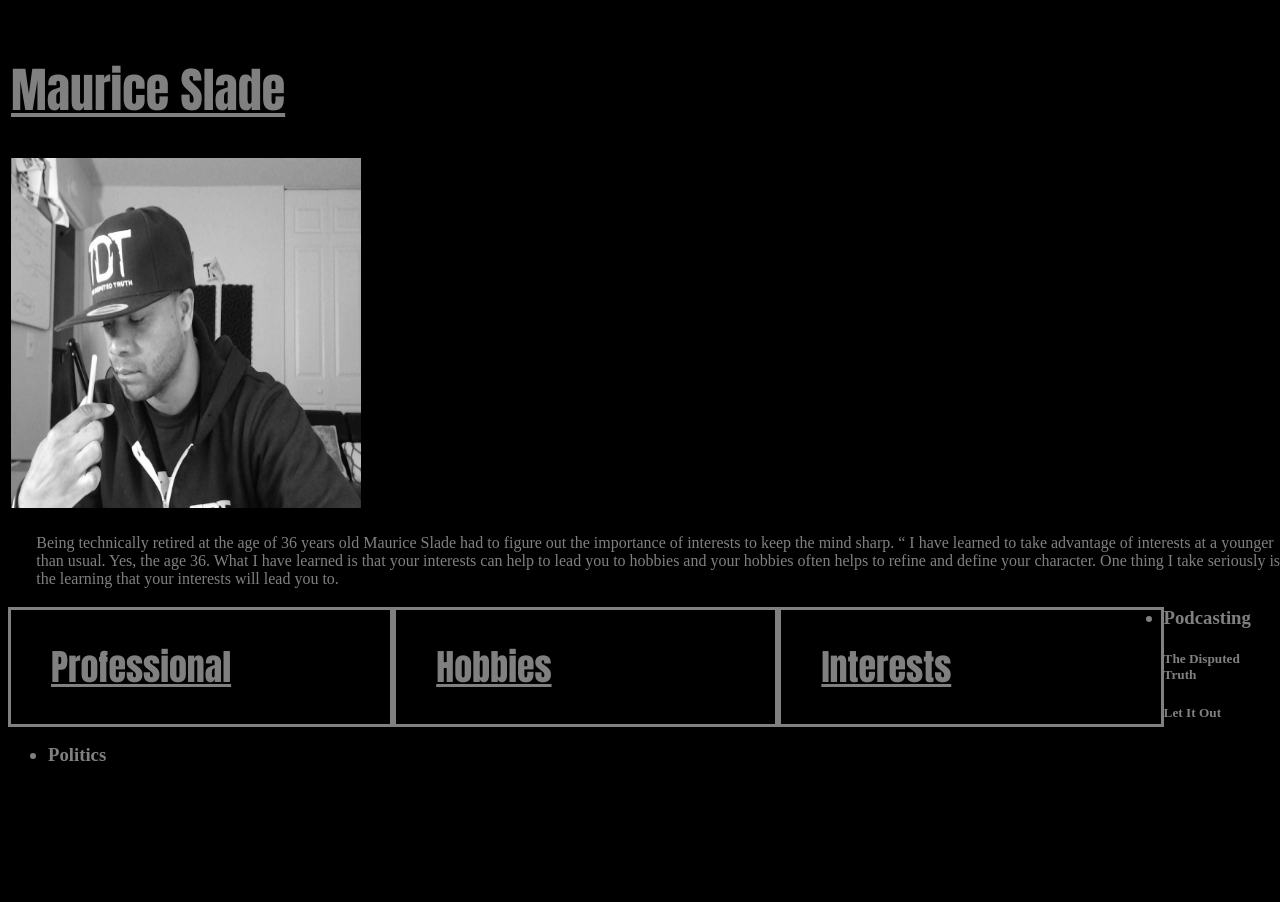
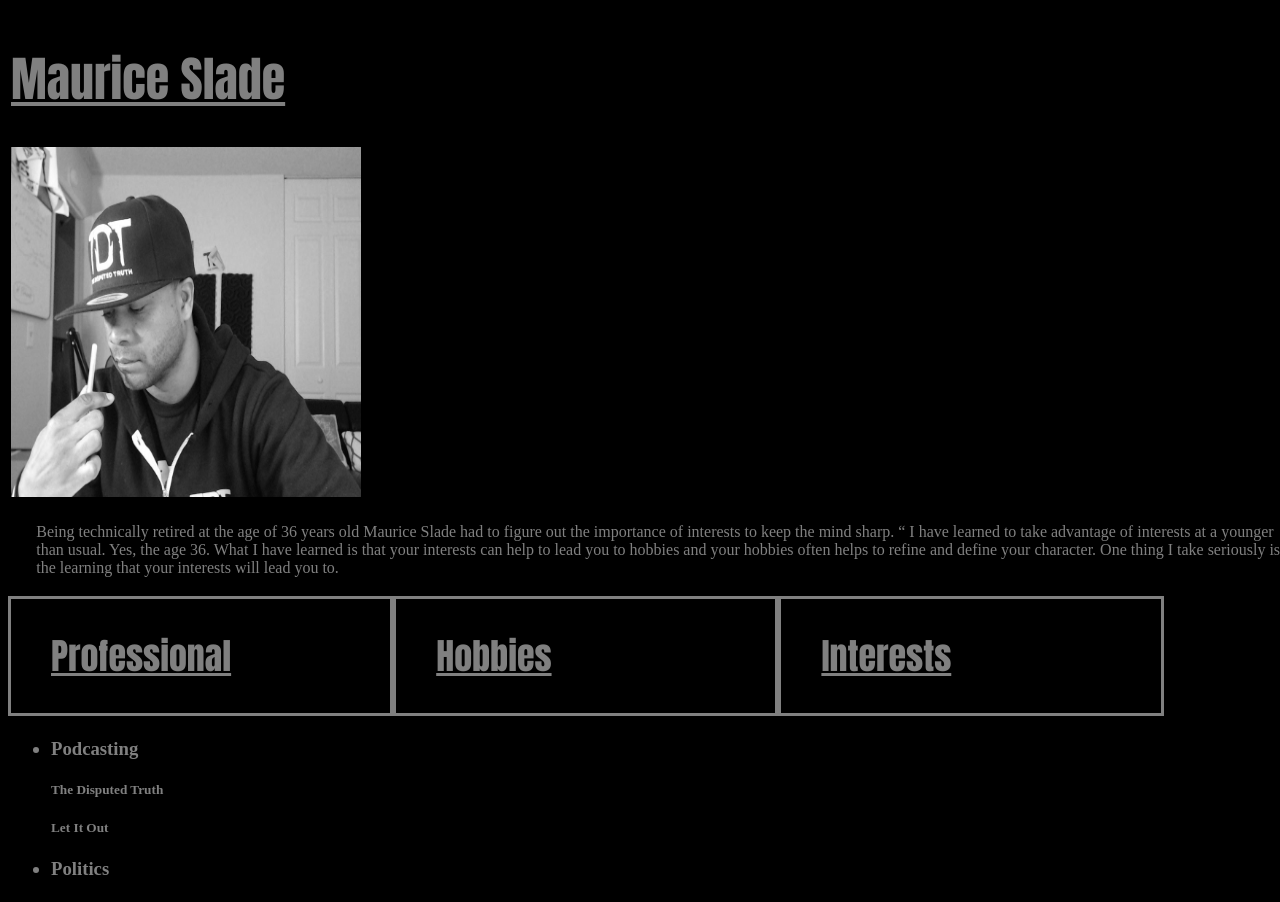
Before and after one commit to mslade408/https-github.com-mslade408-.github.io, a plain HTML site: page Interests.html in a window 1280 px wide. Shown: the top 902 px of the page. Before the commit the page ends 800 px from the top, so only its background shows below. Drawn offline with Linux system fonts and the light colour scheme; a script that the page names is missing.

Commit message:
Add files via upload

```diff
--- a/Interests.html
+++ b/Interests.html
@@ -47,10 +47,13 @@
     </ul>
   </div>
 </nav>
+
   </ul>
+  <div class="div3">
+  <nav>
   <main>
+    <ul>
     <nav>
-    <ul>
       <h3>
       <li>Podcasting</li>
       </h3>
@@ -61,10 +64,10 @@
 </h3>
     </ul>
     </nav>
-
+</div>
   </main>
   <div id="root"></div>
   <script src="main.js" type="text/javascript"></script>
-  </div </body>
+   </body>
 
 </html>
```
